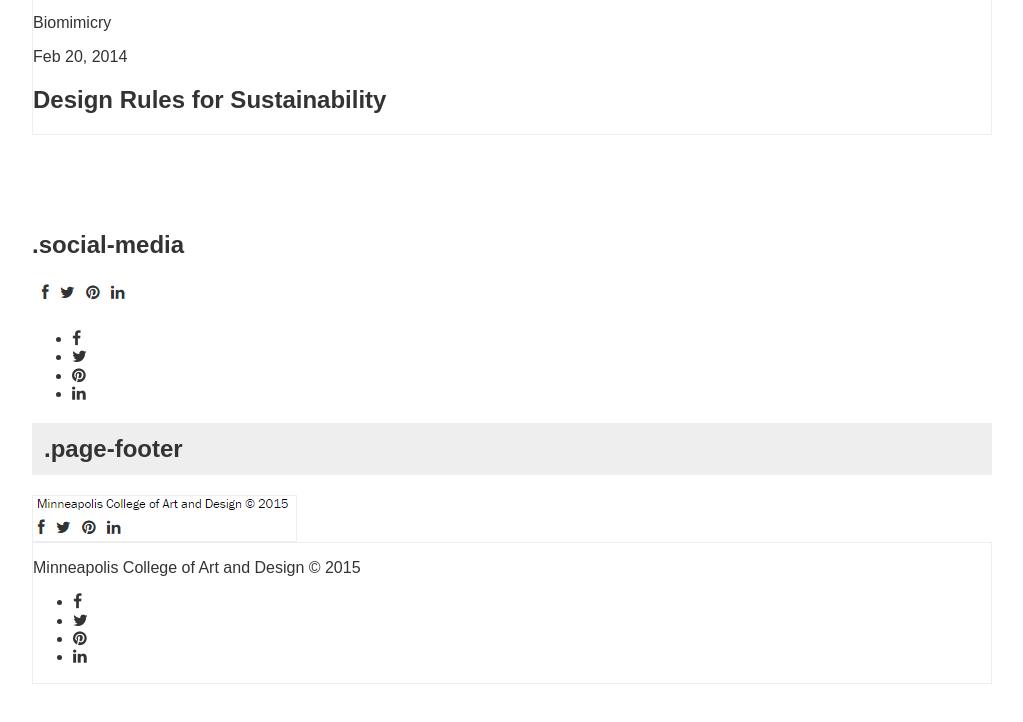
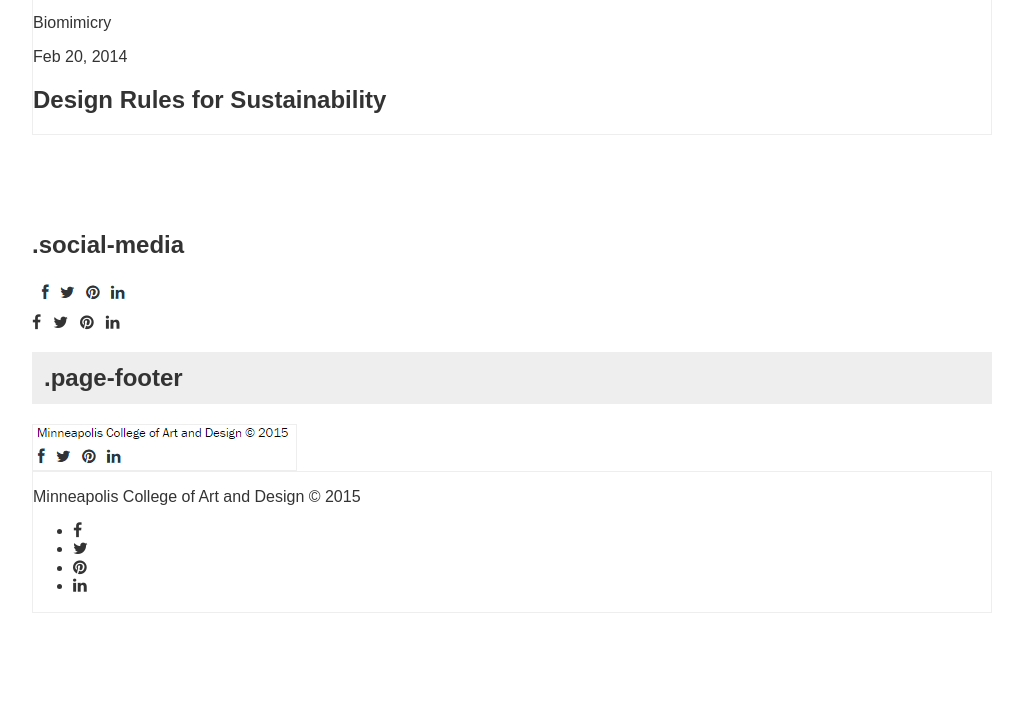
Before and after one commit to rjgoetz/mcad-sdblog, a website: page app/modules.html in a window 1280 px wide. Shown: the part 1430-2152 px from the top of the page, without its empty margins (128-1151 px from the left). Drawn offline with nearby package versions, Linux system fonts and the light colour scheme; files that its build step writes are made by us from their sources.

Commit message:
designed social-media module

```diff
--- a/app/modules.html
+++ b/app/modules.html
@@ -94,7 +94,7 @@
       <img class="sample-image" src="modules/social-media.gif" alt="Social Media">
 
       <!--Start .social-media-->
-      <ul>
+      <ul class="social-media">
         <li><i class="fa fa-facebook"></i></li>
         <li><i class="fa fa-twitter"></i></li>
         <li><i class="fa fa-pinterest"></i></li>
--- a/app/styles/_social-media.scss
+++ b/app/styles/_social-media.scss
@@ -1 +1,12 @@
 // _social-media.scss
+
+.social-media {
+  margin: 0;
+  padding: 0;
+  list-style-type: none;
+  @include clearfix;
+  li {
+    float: left;
+    margin-right: .75em;
+  }
+}
```
